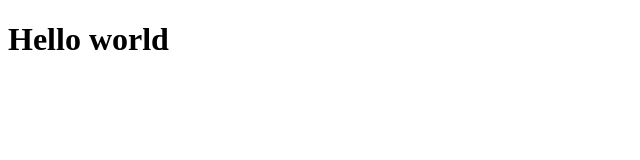
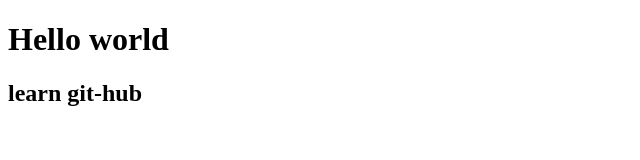
Before and after one commit to NguyenQuynhAnh1204/git-tutorial, a plain HTML site: page index.html in a window 1280 px wide. Shown: the whole page, without its empty margins (0-640 px from the left). Drawn offline with Linux system fonts and the light colour scheme.

Commit message:
update index.html

```diff
--- a/index.html
+++ b/index.html
@@ -9,5 +9,8 @@
     <h1>
         Hello world
     </h1>
+    <h2>
+        learn git-hub
+    </h2>
 </body>
 </html>
```
